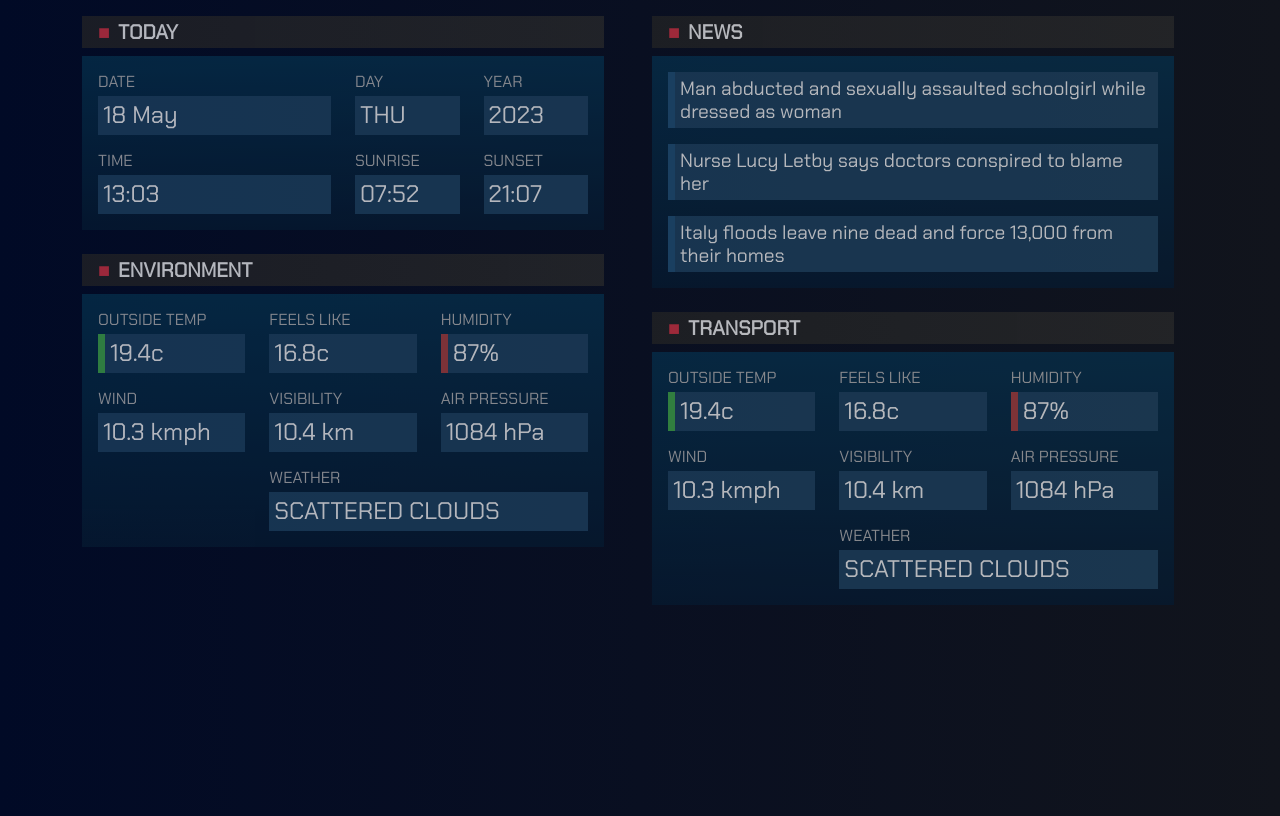
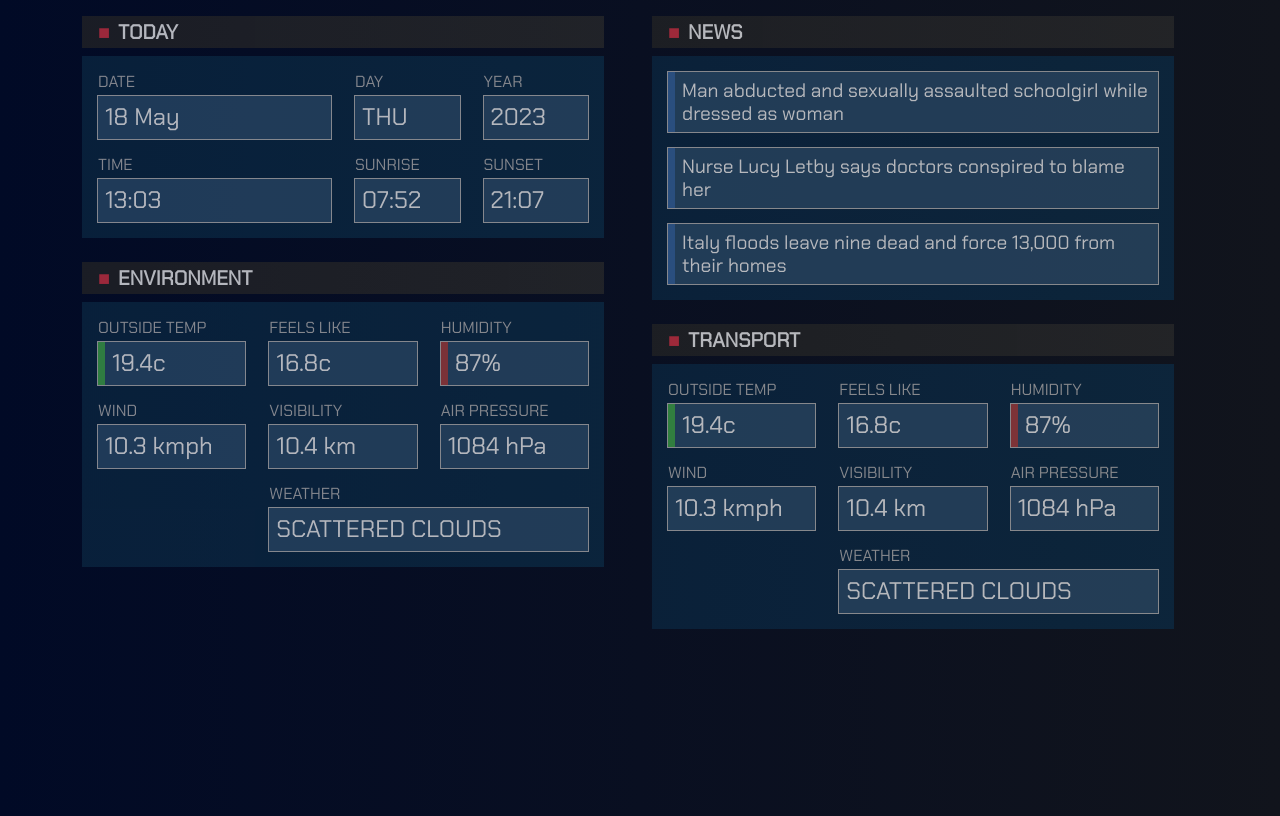
Before and after one commit to ben-oldham1/Smart-Dash-Frontend, a React (Create React App) app: page / in a window 1280 px wide. Built offline with nearby package versions, Linux system fonts and the light colour scheme.

Commit message:
Improved colour scheme

```diff
--- a/src/App.css
+++ b/src/App.css
@@ -46,12 +46,9 @@ p {
 
 
 .digit-block {
-  padding: 5px;
-  background-color: #1f4564;
-}
-.digit-block {
-  padding: 5px;
-  background-color: #1f4564;
+  padding: 7px;
+  background-color: #2c4f6e;
+  outline: 0.1px solid #BBBBBB;
 }
 
 .green-tab {
@@ -62,19 +59,20 @@ p {
 }
 
 .news-block {
-  padding: 5px;
-  border-left: 7px solid #22547c;
-  background-color: #1f4564;
+  padding: 7px;
+  background-color: #2c4f6e;
+  border-left: 7px solid #386aa6;
+  outline: 0.1px solid #BBBBBB;
 }
 
 
 
 .tile-sidebar {
   background: linear-gradient(270deg, #363636, #1f1f1f);
+
   background-size: 400% 400%;
-
-  -webkit-animation: AnimationName 8s ease infinite;
-  animation: AnimationName 8s ease infinite;
+  -webkit-animation: GradientBgAnimation 8s ease infinite;
+  animation: GradientBgAnimation 8s ease infinite;
 
   height: 100%;
   display: block;
@@ -84,26 +82,30 @@ p {
 
 .tile-header {
   background: linear-gradient(270deg, #363636, #1f1f1f);
+
   background-size: 400% 400%;
-
-  -webkit-animation: AnimationName 8s ease infinite;
-  animation: AnimationName 8s ease infinite;
+  -webkit-animation: GradientBgAnimation 8s ease infinite;
+  animation: GradientBgAnimation 8s ease infinite;
 
   opacity: 0.7;
 }
 
 .tile-background {
-  background: rgb(6, 50, 79);
-  background: linear-gradient(180deg, rgba(6, 50, 79, 1) 0%, rgba(6, 27, 50, 1) 100%);
+  background: linear-gradient(90deg, rgb(10, 36, 63) 0%, rgb(14, 53, 80) 100%);
+
+  background-size: 400% 400%;
+  -webkit-animation: GradientBgAnimation 8s ease infinite;
+  animation: GradientBgAnimation 8s ease infinite;
+
   opacity: 0.7;
 }
 
-@-webkit-keyframes AnimationName {
+@-webkit-keyframes GradientBgAnimation {
   0%{background-position:0% 50%}
   50%{background-position:100% 50%}
   100%{background-position:0% 50%}
 }
-@keyframes AnimationName {
+@keyframes GradientBgAnimation {
   0%{background-position:0% 50%}
   50%{background-position:100% 50%}
   100%{background-position:0% 50%}
```
